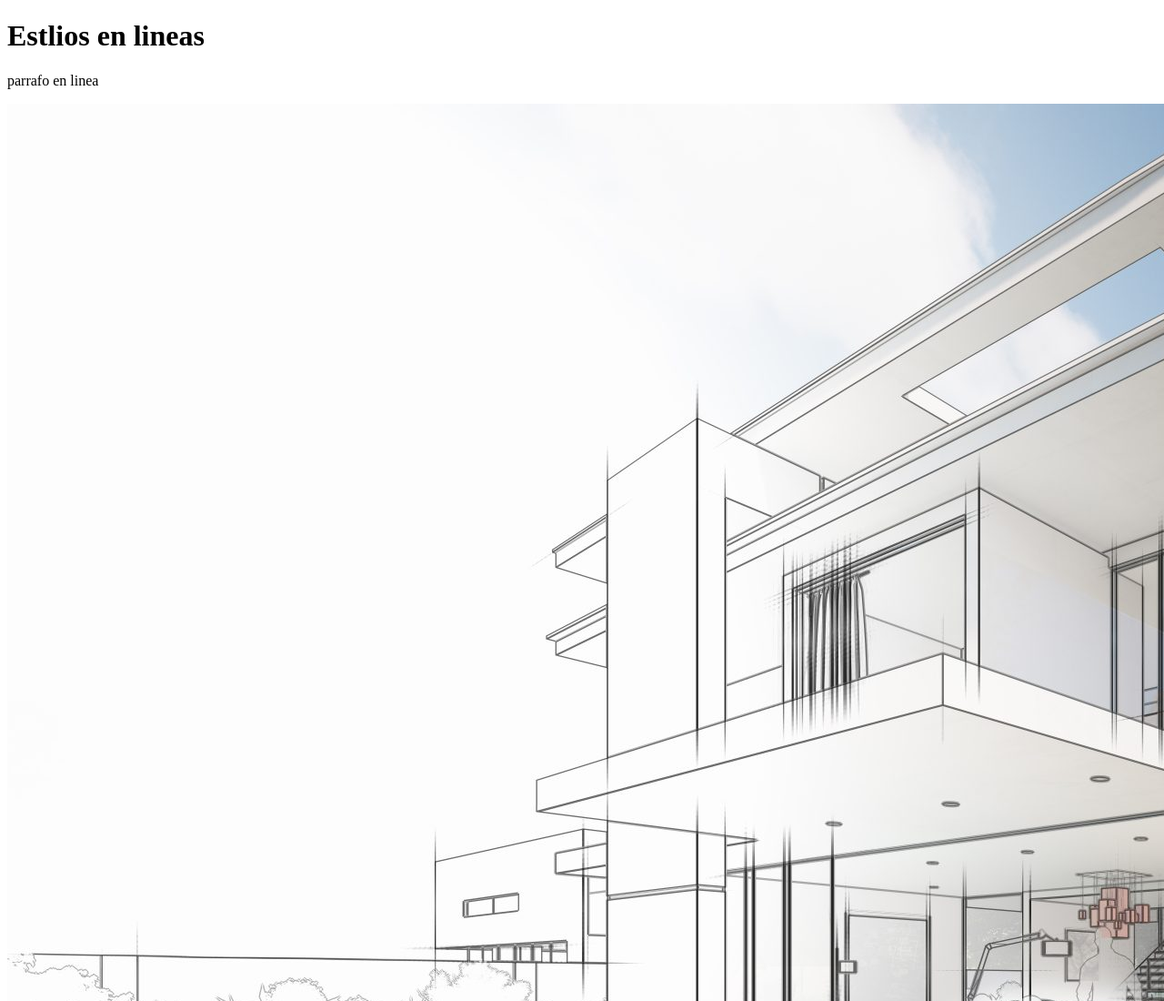
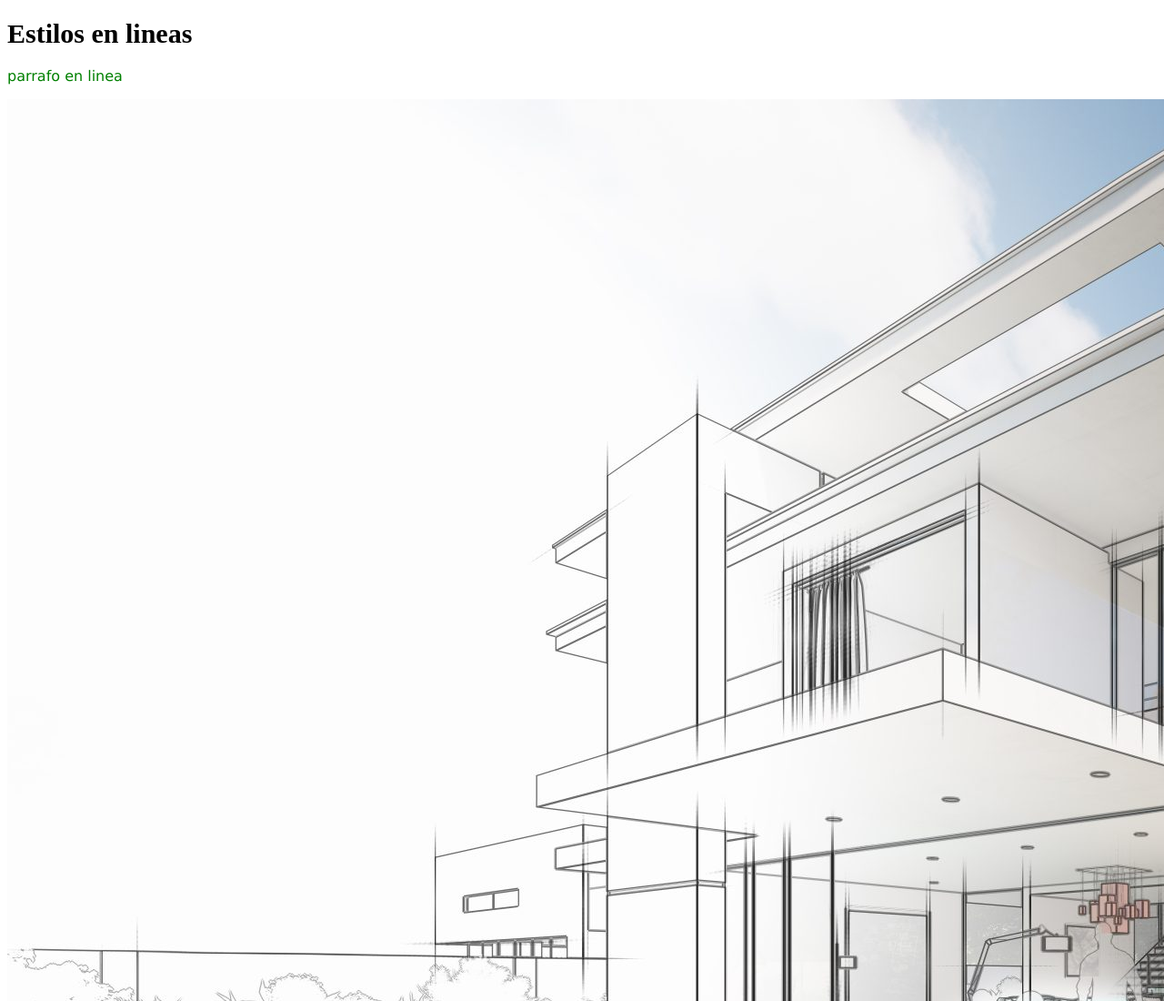
Before and after one commit to andreisa2308/laboratorio-8, a plain HTML site: page index.html in a window 1280 px wide. Shown: the top 1100 px of the page at 91% size. Drawn offline with Linux system fonts and the light colour scheme.

Commit message:
archivo index

```diff
--- a/index.html
+++ b/index.html
@@ -6,8 +6,8 @@
     <title>Estilos</title>
 </head>
 <body>
-    <h1>Estlios en lineas</h1>
-    <p>parrafo en linea </p>
-    <img src="ARQUITECTURA.jpg">
+    <h1 style="color: rgb(red, green, blue); font-size: 30px;">Estilos en lineas</h1>
+    <p style="color: green ; font-family: verdana;">parrafo en linea </p>
+    <img src="ARQUITECTURA.jpg" style="border: 10px solido blue ;">
 </body>
 </html>
```
